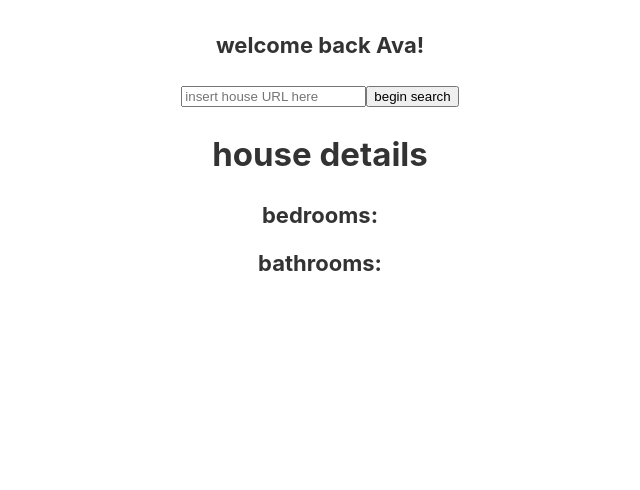
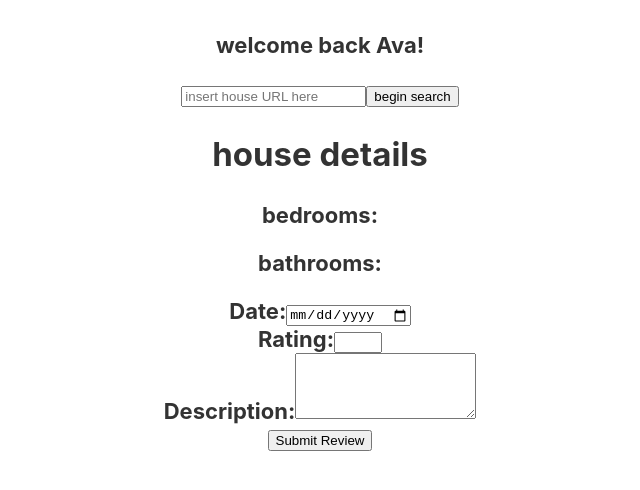
Before and after one commit to crucial-rushil/chromExtension, a React (Create React App) app in the folder house-review/: page / in a window 1280 px wide. Shown: the top 490 px of the page, without its empty margins (320-960 px from the left). Built offline with nearby package versions, Linux system fonts and the light colour scheme.

Commit message:
Junk UI 9000

```diff
--- a/house-review/src/App.js
+++ b/house-review/src/App.js
@@ -2,6 +2,7 @@ import logo from './logo.svg';
 import './App.css';
 import axios from 'axios';
 import React, { useState } from 'react';
+import ReviewForm from './ReviewForm';
 
 function App() {
   const [url, setUrl] = useState('');
@@ -55,6 +56,7 @@ function App() {
           <p>bedrooms: {details.bedrooms}</p>
           <p>bathrooms: {details.bathrooms}</p>
         </div>
+        <ReviewForm />
       </header>
     </div>
   );
--- /dev/null
+++ b/house-review/src/ReviewForm.js
@@ -0,0 +1,55 @@
+import React, { useState } from 'react';
+
+const ReviewForm = () => {
+  const [date, setDate] = useState('');
+  const [rating, setRating] = useState('');
+  const [description, setDescription] = useState('');
+
+  const handleSubmit = (e) => {
+    e.preventDefault();
+    // Handle form submission logic here, e.g., send data to backend
+    console.log({ date, rating, description });
+    // Reset form fields after submission if needed
+    setDate('');
+    setRating('');
+    setDescription('');
+  };
+
+  return (
+    <form onSubmit={handleSubmit}>
+      <div>
+        <label>Date:</label>
+        <input
+          type="date"
+          value={date}
+          onChange={(e) => setDate(e.target.value)}
+          required
+        />
+      </div>
+      <div>
+        <label>Rating:</label>
+        <input
+          type="number"
+          value={rating}
+          onChange={(e) => setRating(e.target.value)}
+          min="1"
+          max="5"
+          required
+        />
+      </div>
+      <div>
+        <label>Description:</label>
+        <textarea
+          value={description}
+          onChange={(e) => setDescription(e.target.value)}
+          rows="4"
+          required
+        />
+      </div>
+      <button type="submit">Submit Review</button>
+    </form>
+    // <p>DISLAY SOME TEXT</p>
+  );
+};
+
+export default ReviewForm;
```
